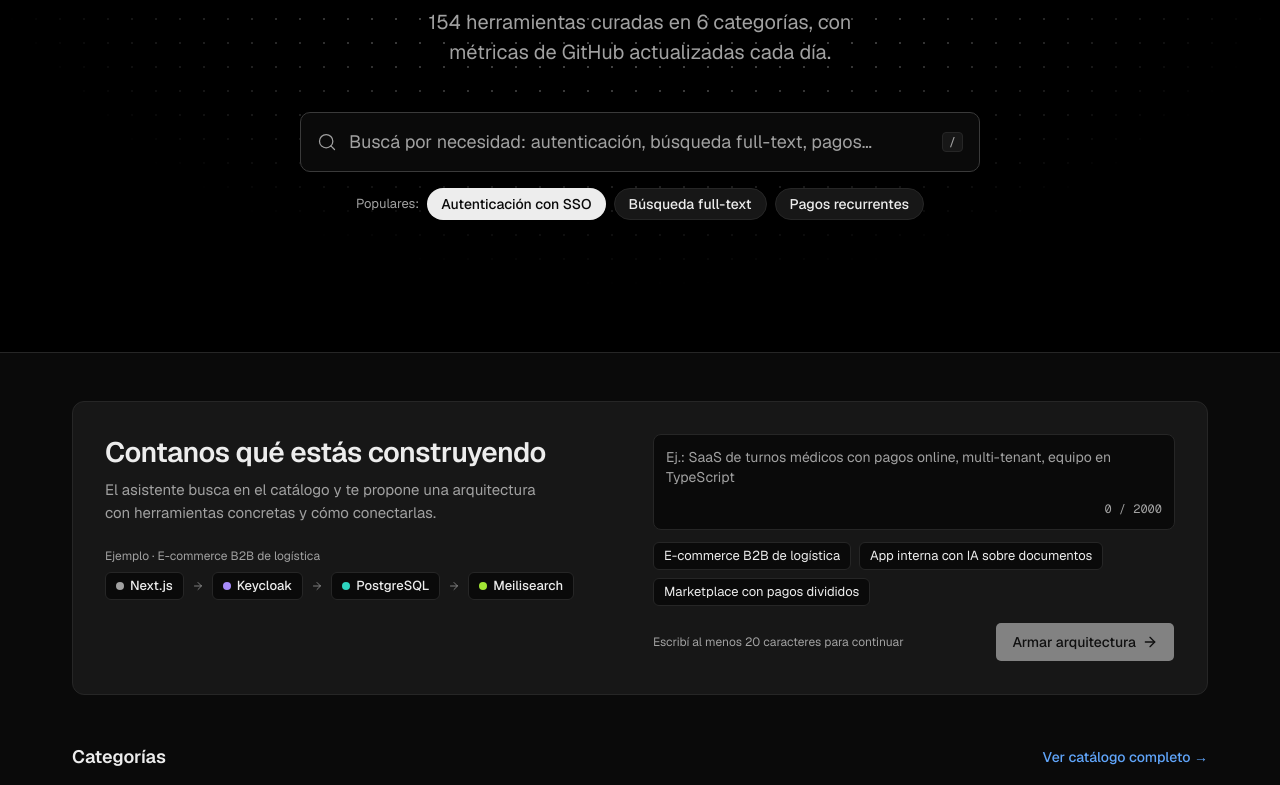
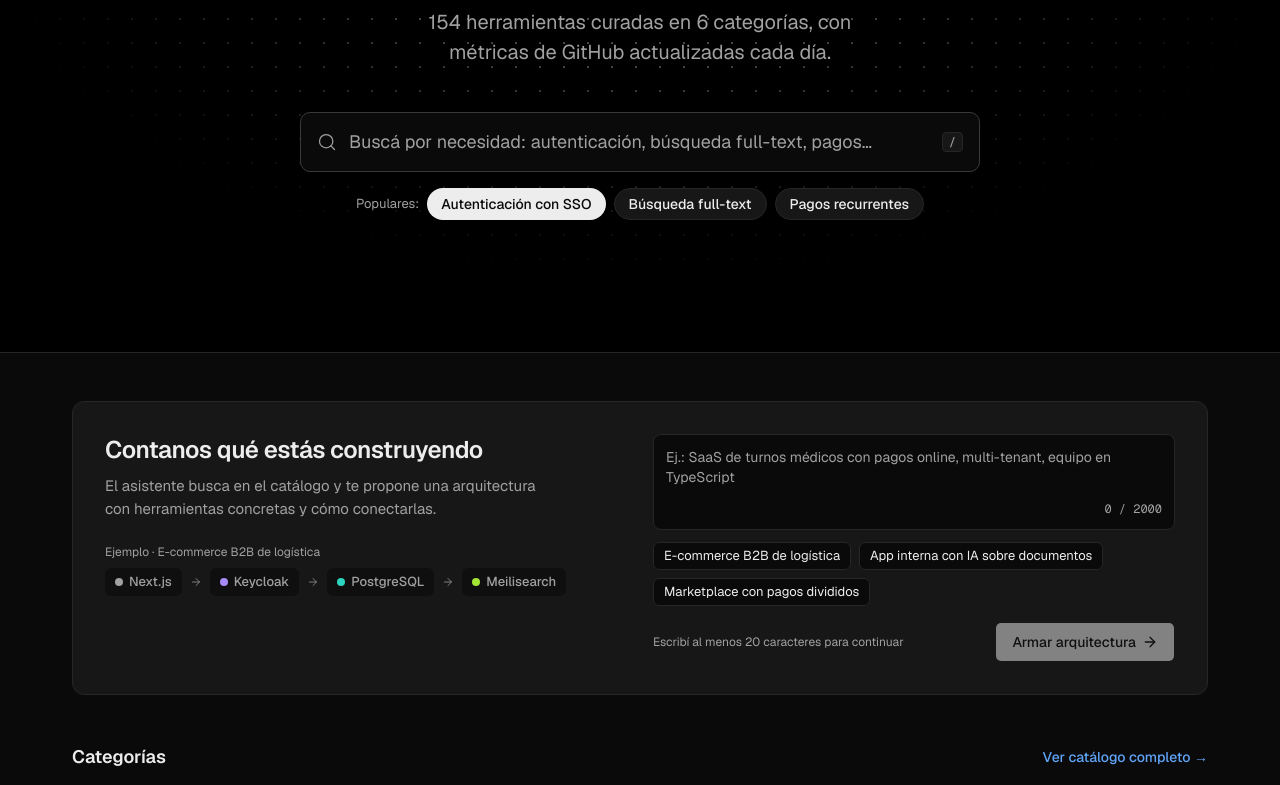
Before and after one commit to No-Country-simulation/S10-26-equipo-8-OpenBridge, a Next.js app in the folder frontend/: page / in a window 1280 px wide. Shown: the part 362-1147 px from the top of the page. Built offline with nearby package versions, Linux system fonts and the light colour scheme.

Commit message:
fix(web): jerarquía visual del panel del asistente en el home [OB-21]

```diff
--- a/frontend/src/components/home/assistant-panel.tsx
+++ b/frontend/src/components/home/assistant-panel.tsx
@@ -20,7 +20,7 @@ const chip =
 
 function FlowStep({ name, slug }: { name: string; slug?: string }) {
   return (
-    <span className={`${chip} font-medium`}>
+    <span className="inline-flex h-7 items-center gap-1.5 rounded-md bg-background/60 px-2.5 text-[13px] font-medium text-muted-foreground">
       {slug ? (
         <CategoryDot slug={slug} />
       ) : (
@@ -56,7 +56,7 @@ export function AssistantPanel() {
       <div className="flex flex-col gap-2 lg:w-125 lg:shrink-0">
         <h2
           id="assistant-title"
-          className="text-2xl font-semibold leading-8 tracking-[-0.02em] text-foreground md:text-[28px] md:leading-9"
+          className="text-2xl font-semibold leading-8 tracking-[-0.02em] text-foreground"
         >
           Contanos qué estás construyendo
         </h2>
```
